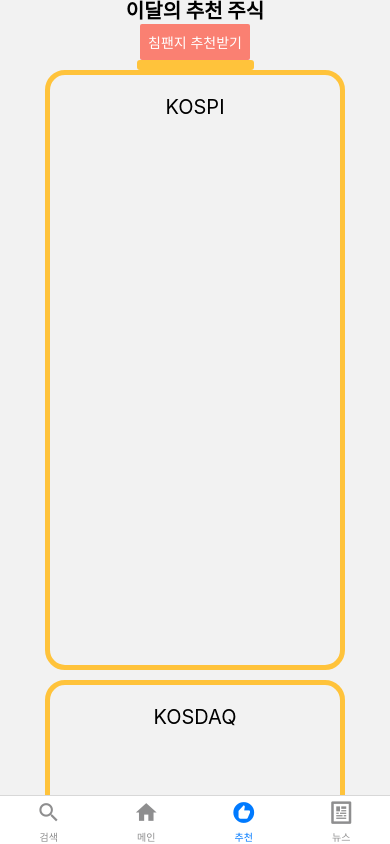
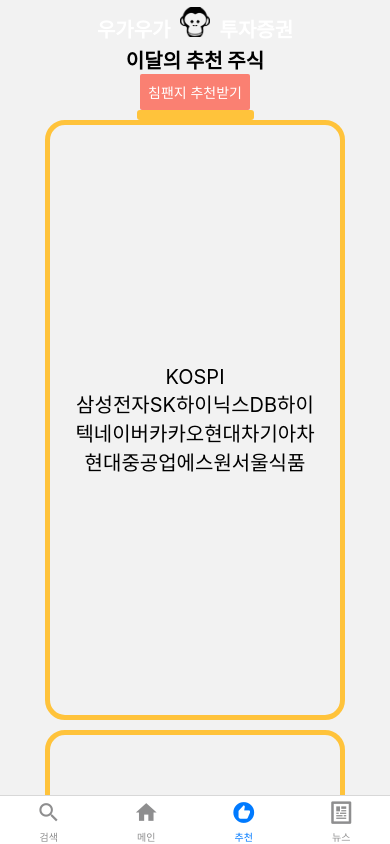
Before and after one commit to geunsoo96/Stock_ProjectA_Mobile, a React Native app in the folder projectA/: screen /Algorithm in a window 390 px wide. Built offline with nearby package versions, Linux system fonts and the light colour scheme.

Commit message:
스타일링 마크업 진행중

```diff
--- a/projectA/src/Layout/Header.js
+++ b/projectA/src/Layout/Header.js
@@ -8,7 +8,7 @@
 export default function Header() {
   const navigation = useNavigation();
   return (
-    <View style={styles.container}>
+    <View style={styles.container} colors={['360deg', 'violet', '#FFC33B']}>
       <View>
         <Text style={styles.title}>
           우가우가{'  '}
@@ -26,7 +26,8 @@
 
 const styles = StyleSheet.create({
   container: {
-    backgroundColor: '#FFC33B',
+    // backgroundColor: '#FFC33B',
+    // background: 'linear-gradient(360deg, violet, #FFC33B)',
     height: 50,
     display: 'flex',
     flexDirection: 'row',
--- a/projectA/src/Layout/Main.js
+++ b/projectA/src/Layout/Main.js
@@ -1,4 +1,4 @@
-import {StyleSheet, ScrollView, Pressable, Text} from 'react-native';
+import {StyleSheet, ScrollView, Pressable, Text, View} from 'react-native';
 import {useNavigation} from '@react-navigation/native';
 
 import React from 'react';
@@ -10,7 +10,9 @@
   return (
     <>
       <Header />
-      <ScrollView style={styles.container}></ScrollView>
+      <View>
+        <ScrollView style={styles.container}></ScrollView>
+      </View>
     </>
   );
 }
--- a/projectA/src/components/Algorithm/algorithm.js
+++ b/projectA/src/components/Algorithm/algorithm.js
@@ -7,16 +7,43 @@
   Pressable,
   Touchable,
 } from 'react-native';
+import {useState} from 'react';
 import React from 'react';
 import {ScrollView} from 'react-native';
+import Header from '../../Layout/Header';
 
 const Algorithm = () => {
-  // const dummyData
+  const [kospi, setKospi] = React.useState('');
+  const dummyKospi = [
+    '삼성전자',
+    'SK하이닉스',
+    'DB하이텍',
+    '네이버',
+    '카카오',
+    '현대차',
+    '기아차',
+    '현대중공업',
+    '에스원',
+    '서울식품',
+  ];
+  const dummyKosdaq = [
+    '노란우산',
+    '한화리조트',
+    '태양일수',
+    '대명리조트',
+    '대전식품',
+    '에스텍',
+    '혼다차',
+    '논산철강',
+    '청주딸기',
+    '감자보험',
+  ];
   return (
     <ScrollView
       style={{
         height: '100%',
       }}>
+      <Header />
       <View style={styles.head}>
         <Text style={styles.headText}>이달의 추천 주식</Text>
         <Button title="침팬지 추천받기" color="salmon" />
@@ -24,8 +51,14 @@
         <Pressable style={styles.button} title="hi"></Pressable>
       </View>
       <View style={styles.container}>
-        <Text style={styles.contentBox}>KOSPI</Text>
-        <Text style={styles.contentBox}>KOSDAQ</Text>
+        <Text style={styles.contentBox}>
+          KOSPI
+          <Text>{dummyKospi}</Text>
+        </Text>
+        <Text style={styles.contentBox}>
+          KOSDAQ
+          <Text>{dummyKosdaq}</Text>
+        </Text>
       </View>
       <View></View>
     </ScrollView>
@@ -36,7 +69,7 @@
   container: {
     flex: 1,
     display: 'flex',
-    // flexDirection: 'row',
+    flexDirection: 'column',
     justifyContent: 'space-around',
     alignItems: 'center',
     width: '100%',
@@ -54,6 +87,10 @@
     padding: 20,
     textAlign: 'center',
     fontSize: 20,
+    display: 'flex',
+    flexDirection: 'column',
+    justifyContent: 'center',
+    alignItems: 'center',
   },
   head: {
     width: '100%',
```
Also changed, not shown: projectA/src/components/Detail/Search.js (+30 -28 lines).
